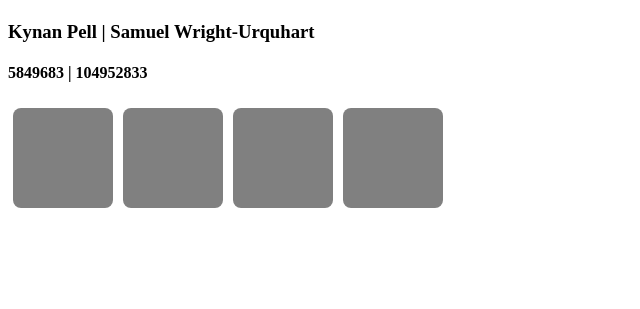
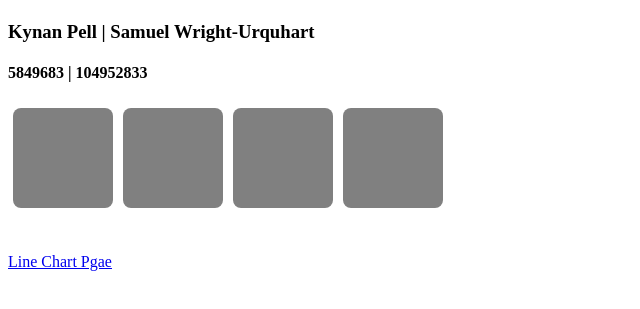
Before and after one commit to Bologna-Sammich/COS30045, a plain HTML site: page index.html in a window 1280 px wide. Shown: the part 85-394 px from the top of the page, without its empty margins (0-640 px from the left). Drawn offline with Linux system fonts and the light colour scheme.

Commit message:
Update index.html

```diff
--- a/index.html
+++ b/index.html
@@ -22,5 +22,7 @@
 		<div class="placeholder"></div>
 		<div class="placeholder"></div>
 	</div>
+
+	<a href="Linechart-test.html">Line Chart Pgae</a>
 </body>
 </html>
```
